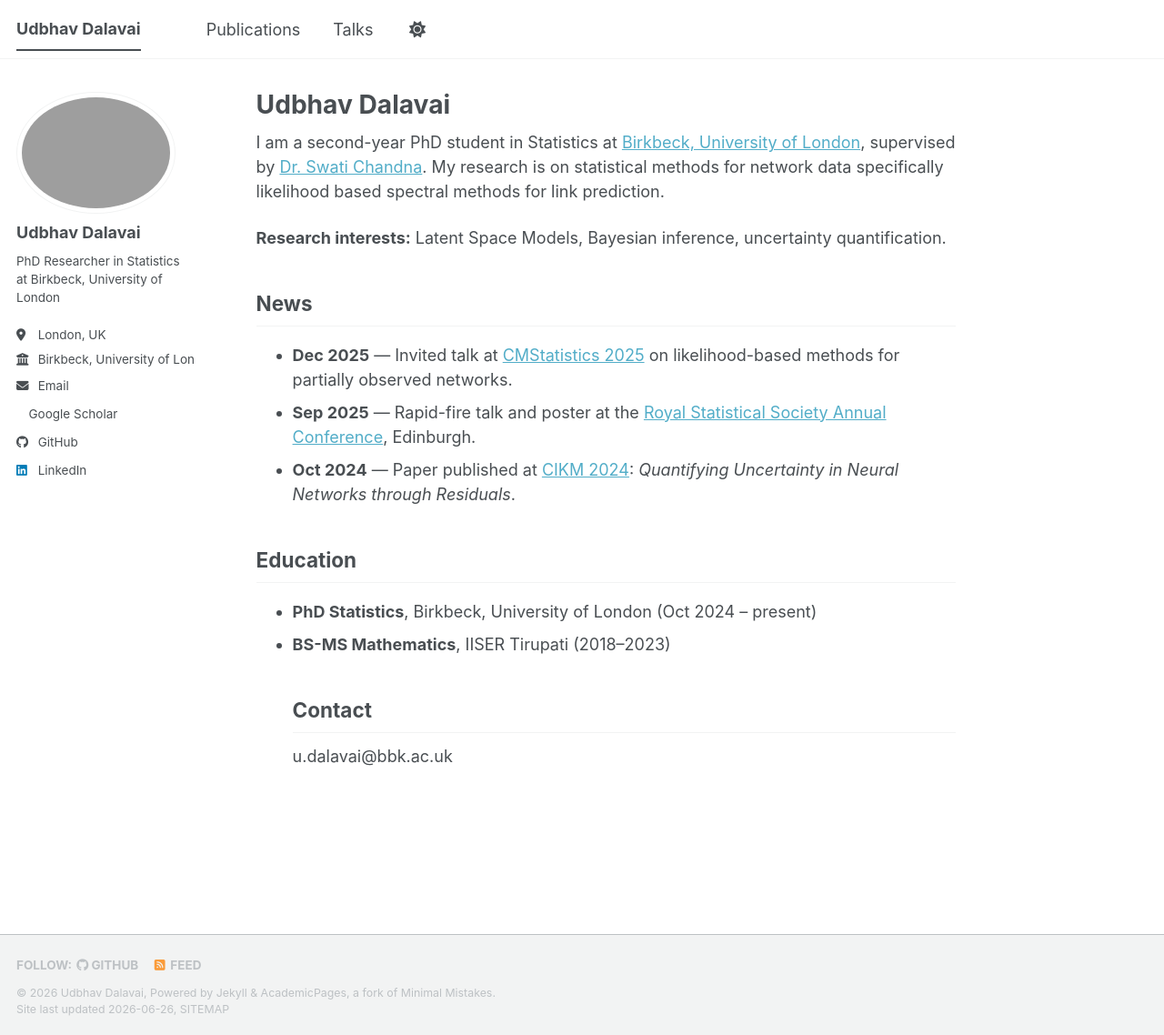
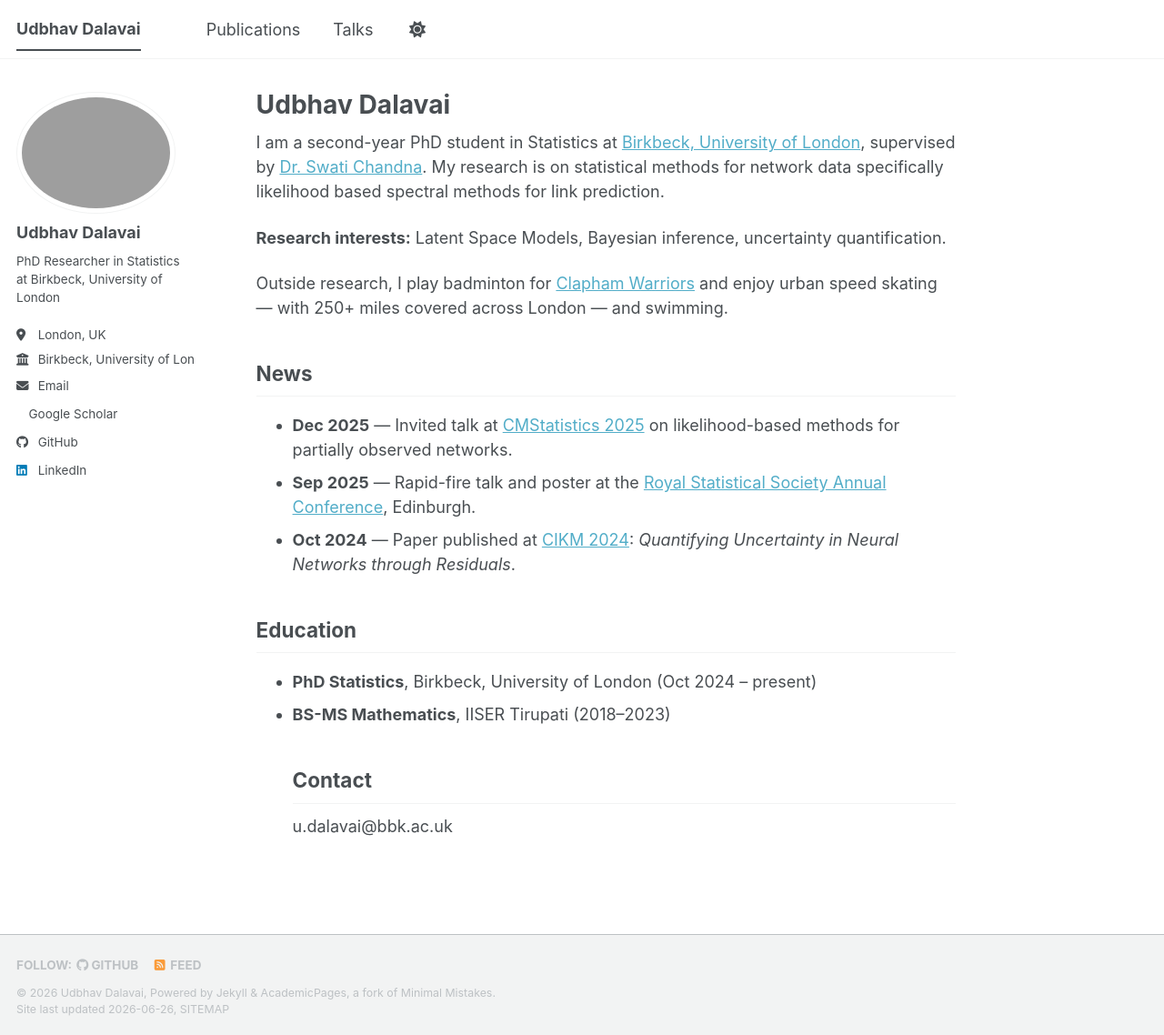
Before and after one commit to Udbhav-Dalavai/Udbhav-Dalavai.github.io, a Jekyll site: the page built from _pages/about.md, in a window 1280 px wide and 1138 px high. Shown: the whole window at 91% size. Built offline with Jekyll 4.4.1, drawn with Linux system fonts in a browser that asks for light colours; a style sheet for code colours, icons or effects is not loaded.

Commit message:
Add leisure activities to about page

```diff
--- a/_pages/about.md
+++ b/_pages/about.md
@@ -11,6 +11,8 @@ I am a second-year PhD student in Statistics at [Birkbeck, University of London]
 
 **Research interests:** Latent Space Models, Bayesian inference, uncertainty quantification.
 
+Outside research, I play badminton for [Clapham Warriors](https://www.clapha.com/) and enjoy urban speed skating — with 250+ miles covered across London — and swimming.
+
 ## News
 
 - **Dec 2025** — Invited talk at [CMStatistics 2025](http://www.cmstatistics.org/) on likelihood-based methods for partially observed networks.
```
